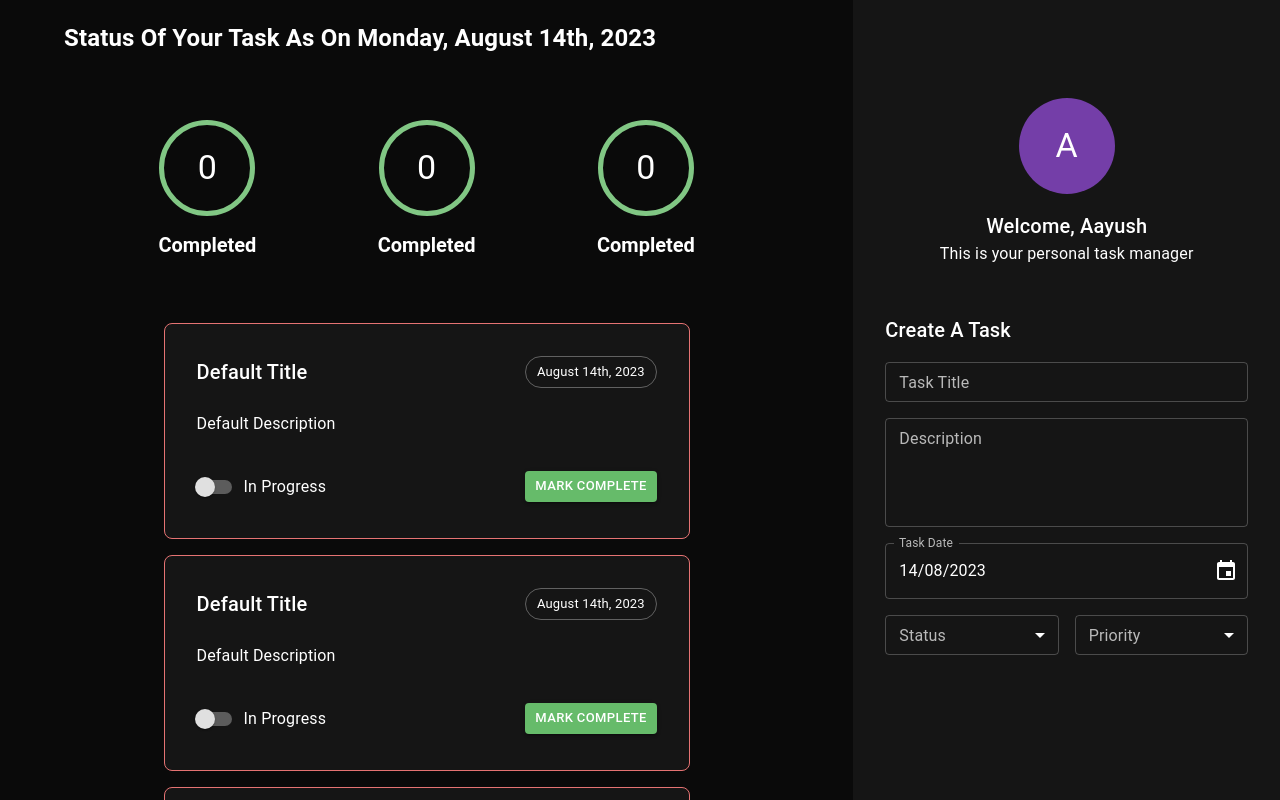
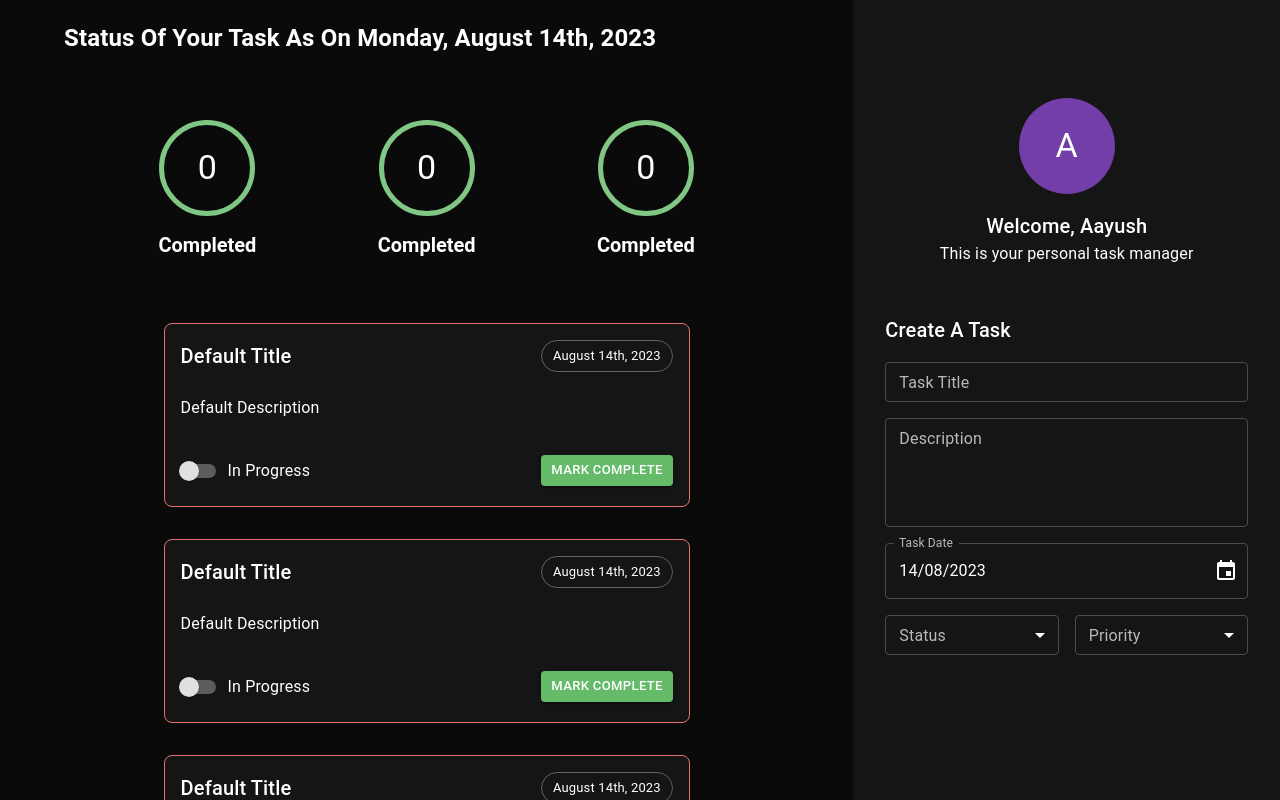
Before and after one commit to aayushjainx/todo-typescript, a React (Create React App) app in the folder todo-react/: page / in a window 1280 px wide. Shown: the top 800 px of the page. Built offline with nearby package versions, Linux system fonts and the light colour scheme.

Commit message:
feat: create interface for footer component

```diff
--- a/todo-react/src/components/task/_taskFooter.tsx
+++ b/todo-react/src/components/task/_taskFooter.tsx
@@ -1,7 +1,13 @@
 import { Box, Button, FormControlLabel, Switch } from '@mui/material';
 import React, { FC, ReactElement } from 'react';
+import { ITaskFooter } from './interfaces/ITaskFooter';
+import PropTypes from 'prop-types';
 
-export const TaskFooter: FC = (): ReactElement => {
+export const TaskFooter: FC<ITaskFooter> = (props): ReactElement => {
+  const {
+    onStatusChange = (e) => console.log(e),
+    onClick = (e) => console.log(e),
+  } = props;
   return (
     <Box
       display="flex"
@@ -11,16 +17,22 @@
     >
       <FormControlLabel
         label="In Progress"
-        control={<Switch color="warning" />}
+        control={<Switch color="warning" onChange={(e) => onStatusChange(e)} />}
       />
       <Button
         variant="contained"
         color="success"
         size="small"
         sx={{ color: '#ffffff' }}
+        onClick={(e) => onClick(e)}
       >
         Mark Complete
       </Button>
     </Box>
   );
 };
+
+TaskFooter.propTypes = {
+  onStatusChange: PropTypes.func,
+  onClick: PropTypes.func,
+};
--- /dev/null
+++ b/todo-react/src/components/task/interfaces/ITaskFooter.ts
@@ -0,0 +1,6 @@
+export interface ITaskFooter {
+  onStatusChange?: (e: React.ChangeEvent<HTMLInputElement>) => void;
+  onClick?: (
+    e: React.MouseEvent<HTMLButtonElement | HTMLAnchorElement>,
+  ) => void;
+}
--- a/todo-react/src/components/task/task.tsx
+++ b/todo-react/src/components/task/task.tsx
@@ -11,8 +11,8 @@
       width="100%"
       justifyContent="flex-start"
       flexDirection="column"
-      mb={2}
-      p={4}
+      mb={4}
+      p={2}
       sx={{
         width: '100%',
         backgroundColor: 'background.paper',
```
